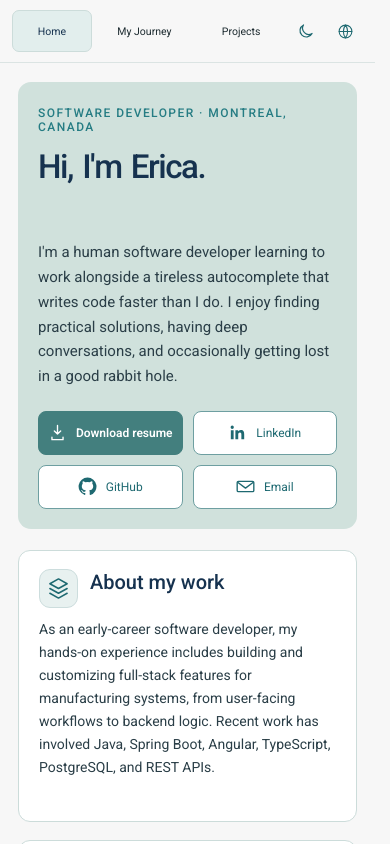
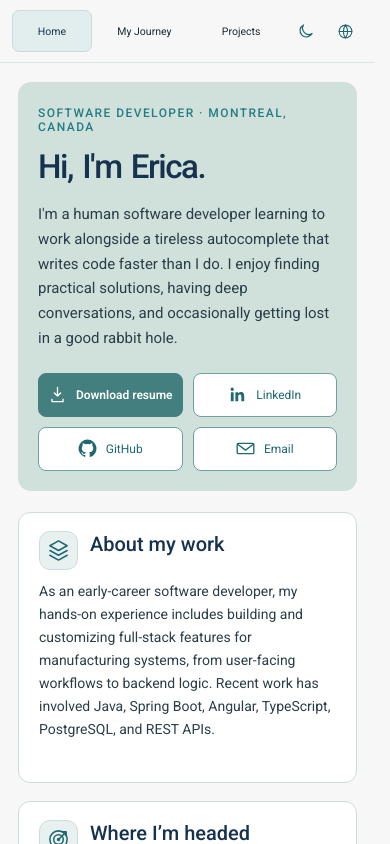
Before and after one commit to Kikasantini/erica-portfolio, a React (Vite) app: page /en in a window 390 px wide. Shown: the top 844 px of the page. Built offline with nearby package versions, Linux system fonts and the light colour scheme.

Commit message:
Remove extra mobile Home heading height and unused nickname layer

```diff
--- a/src/index.css
+++ b/src/index.css
@@ -3545,11 +3545,22 @@ p {
     display: none;
   }
   .home-page .home-hero .home-title {
-    min-height: 1.2em;
+    display: block;
+    min-height: 0;
     height: auto;
     margin: 14px 0 16px;
     font-size: clamp(32px, 8.5vw, 43px);
     line-height: 1.15;
+  }
+  /* On touch screens, the unused nickname animation layer must not
+     enlarge the heading when its translation wraps onto multiple lines. */
+  .home-page .home-hero .home-title__layer--original {
+    display: flex;
+    position: static;
+    width: 100%;
+  }
+  .home-page .home-hero .home-title__layer--nickname {
+    display: none;
   }
   .home-page .home-intro.home-stable-copy {
     width: 100%;
```
